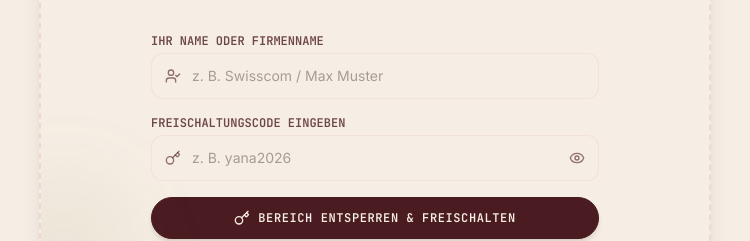
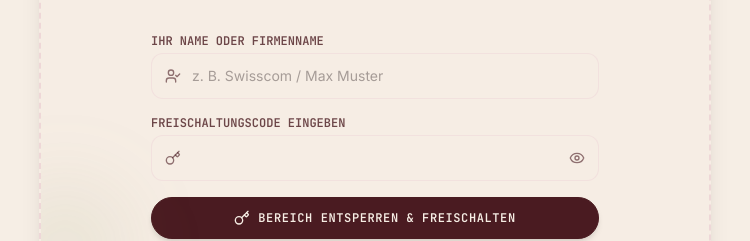
Before and after one commit to yayanadzhyma/Website, a React (Vite) app: page / in a window 1280 px wide. Shown: the part 7400-7641 px from the top of the page, without its empty margins (265-1015 px from the left). Built offline with nearby package versions, Linux system fonts and the light colour scheme.

Commit message:
Passkey geändert

```diff
--- a/src/components/AccessGate.tsx
+++ b/src/components/AccessGate.tsx
@@ -126,7 +126,6 @@ export default function AccessGate({ sectionName, onUnlock }: AccessGateProps) {
                 </span>
                 <input
                   type={showPassword ? 'text' : 'password'}
-                  placeholder="z. B. yana2026"
                   value={visitorPassword}
                   onChange={(e) => setVisitorPassword(e.target.value)}
                   className="w-full pl-10 pr-12 py-3 rounded-xl bg-brand-cream border border-brand-pink/35 text-brand-dark text-sm font-sans focus:outline-hidden focus:border-brand-sage transition-colors placeholder:text-brand-dark/35"
```
